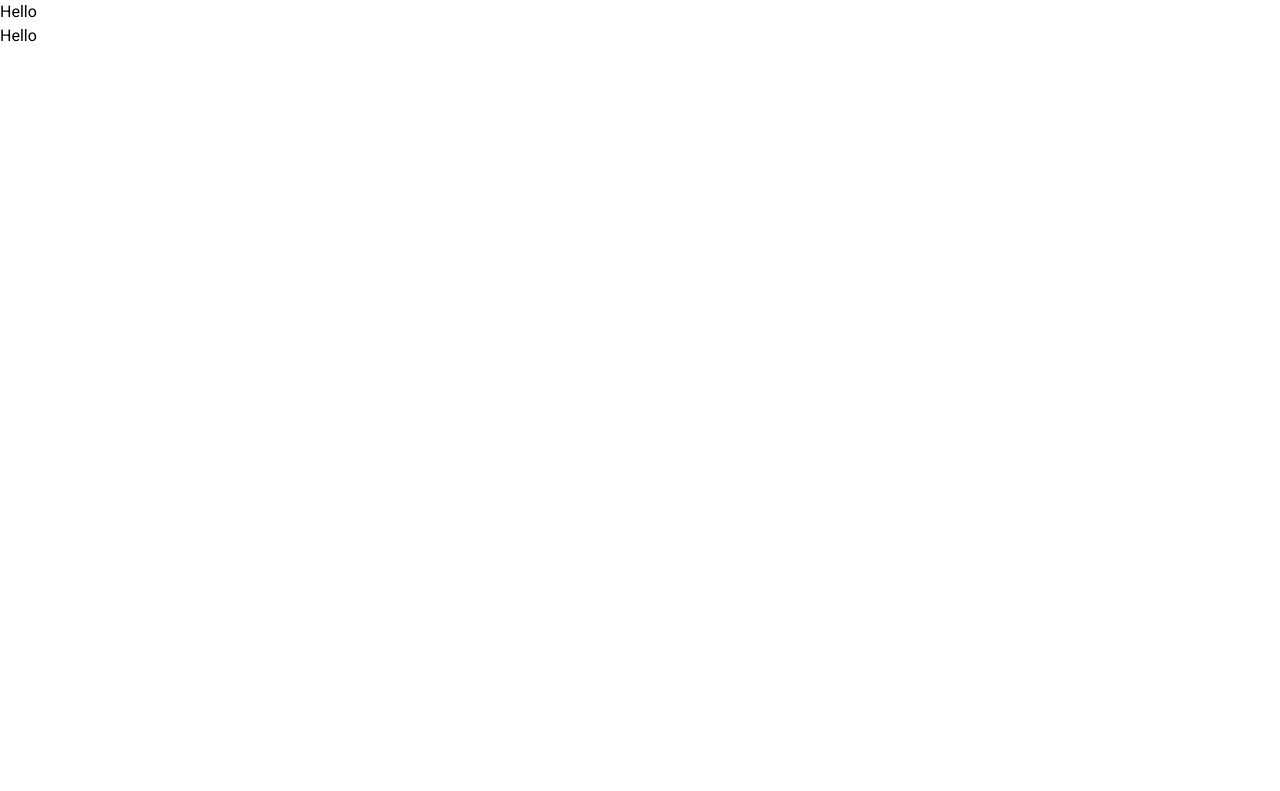
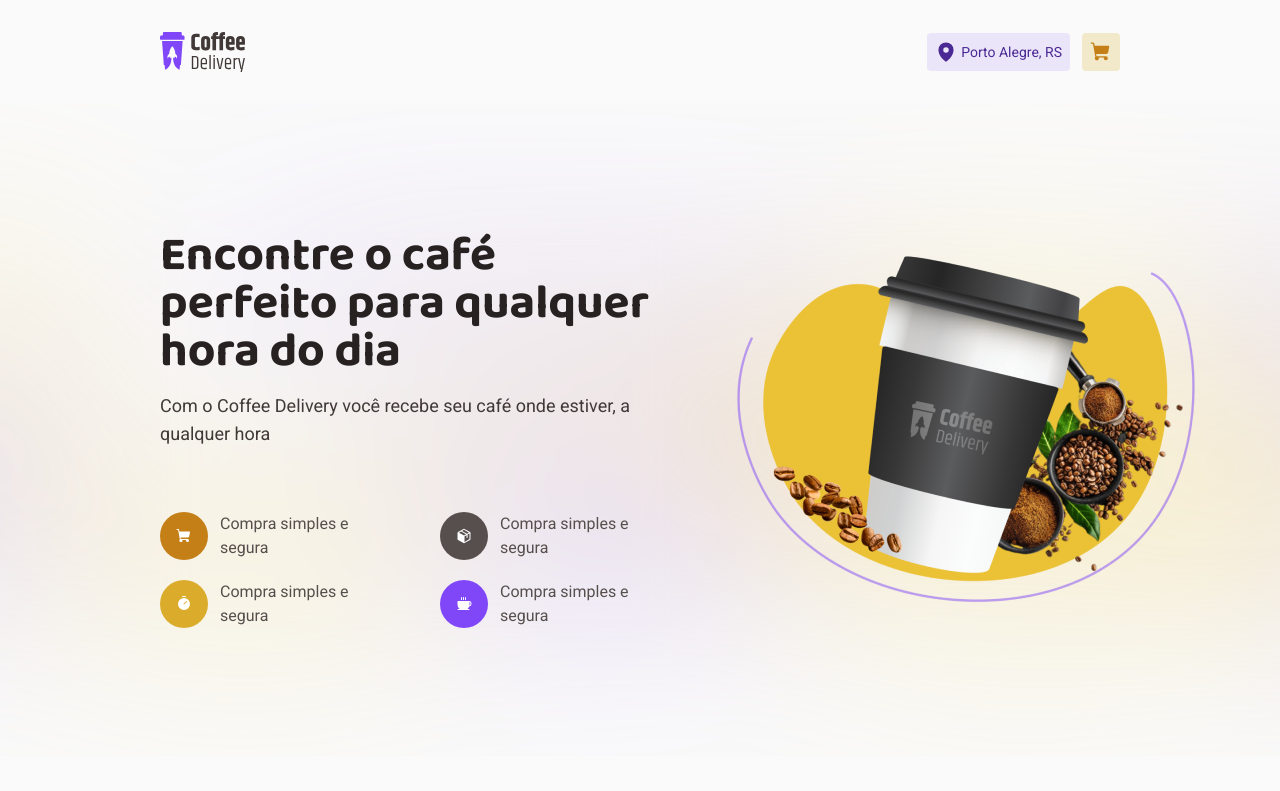
Before and after one commit to FabioFiorita/ignite-challenge-reactjs-coffee-delivery, a React (Vite) app: page / in a window 1280 px wide. Shown: the top 791 px of the page. Built offline with nearby package versions, Linux system fonts and the light colour scheme.

Commit message:
feat: :construction: Add NavBar and Home components to App.tsx

```diff
--- a/src/App.tsx
+++ b/src/App.tsx
@@ -1,9 +1,12 @@
+import { NavBar } from './components/Navbar'
+import { Home } from './pages/Home'
+
 export function App() {
   return (
     <>
-      <div className="flex flex-col">
-        <p>Hello</p>
-        <p>Hello</p>
+      <div className="h-screen bg-base-background">
+        <NavBar />
+        <Home />
       </div>
     </>
   )
```
